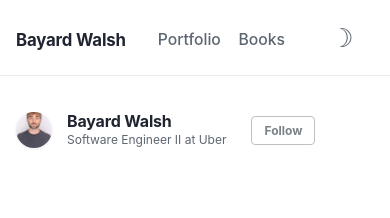
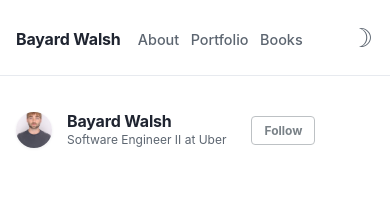
Before and after one commit to bkwalsh/bkwalsh.github.io, a Jekyll site: the page built from _pages/teaching.html, in a window 390 px wide. Shown: the top 218 px of the page. Built offline with Jekyll 4.4.1, drawn with Linux system fonts in a browser that asks for light colours.

Commit message:
Add About tab to the nav, before Portfolio
Tighten phone nav spacing so all four tabs fit from 360px up (name no
longer wraps); on narrower screens the overflow button is a plain icon
instead of a grey box.

Co-Authored-By: Claude Opus 5.5 <noreply@anthropic.com>

```diff
--- a/_data/navigation.yml
+++ b/_data/navigation.yml
@@ -1,5 +1,7 @@
 # main links links
 main:
+  - title: "About"
+    url: /about/
   - title: "Portfolio"
     url: /portfolio/
   - title: "Books"
--- a/_sass/_custom.scss
+++ b/_sass/_custom.scss
@@ -389,9 +389,18 @@ details[open] summary.archive__item-title::after {
    for the absolutely-positioned theme toggle on the right. */
 @media (max-width: 600px) {
   .masthead__menu { padding-right: 40px; }
-  .masthead__menu-item--lg { padding-right: 0.9em; }
-  .greedy-nav .visible-links a { margin: 0 0.55rem; font-size: 0.98rem; }
-  .greedy-nav .masthead__menu-item--lg a { font-size: 1.05rem; margin-left: 0; }
+  .theme-toggle { right: 0.25em; }
+  .masthead__menu-item--lg { padding-right: 0.35em; }
+  .greedy-nav .visible-links li:first-child { white-space: nowrap; text-wrap: nowrap; }
+  .greedy-nav .visible-links a { margin: 0 0.36rem; font-size: 0.9rem; }
+  .greedy-nav .masthead__menu-item--lg a { font-size: 1rem; margin-left: 0; }
+
+  /* overflow button (only on the narrowest phones): quiet icon, no grey box */
+  .greedy-nav button {
+    background: transparent;
+    height: 44px;
+    margin-right: 6px;
+  }
 }
 
 @keyframes book-rise {
```
